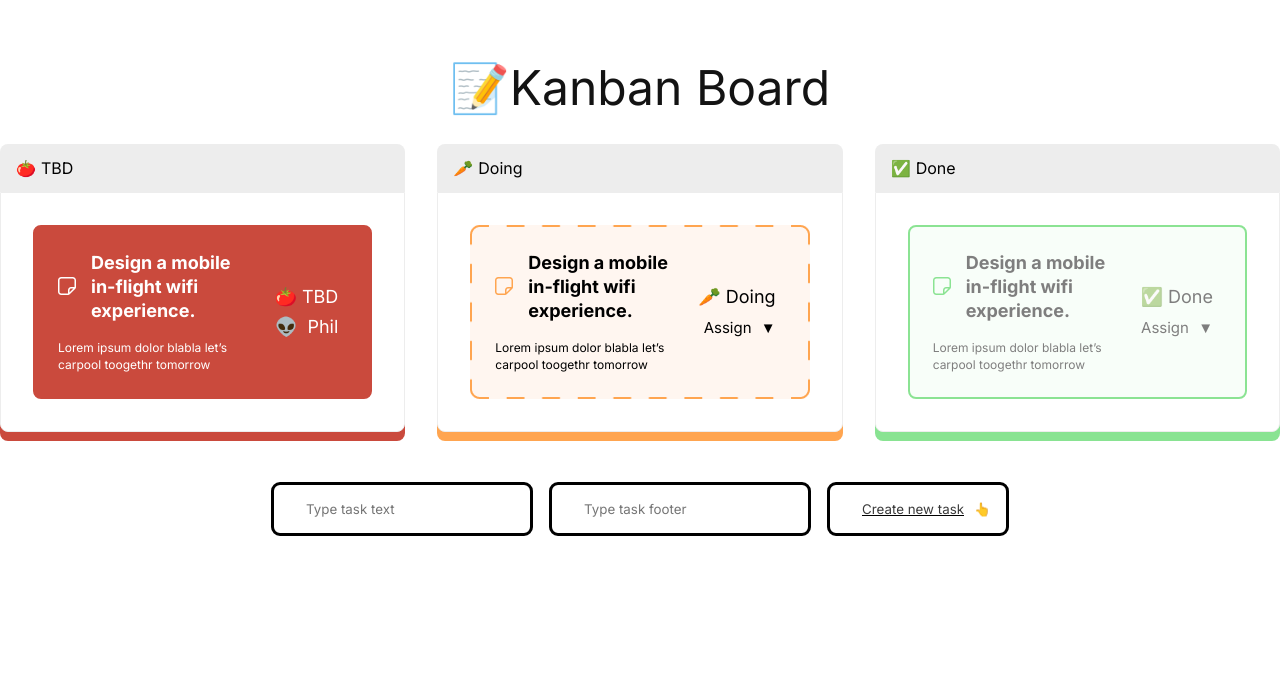
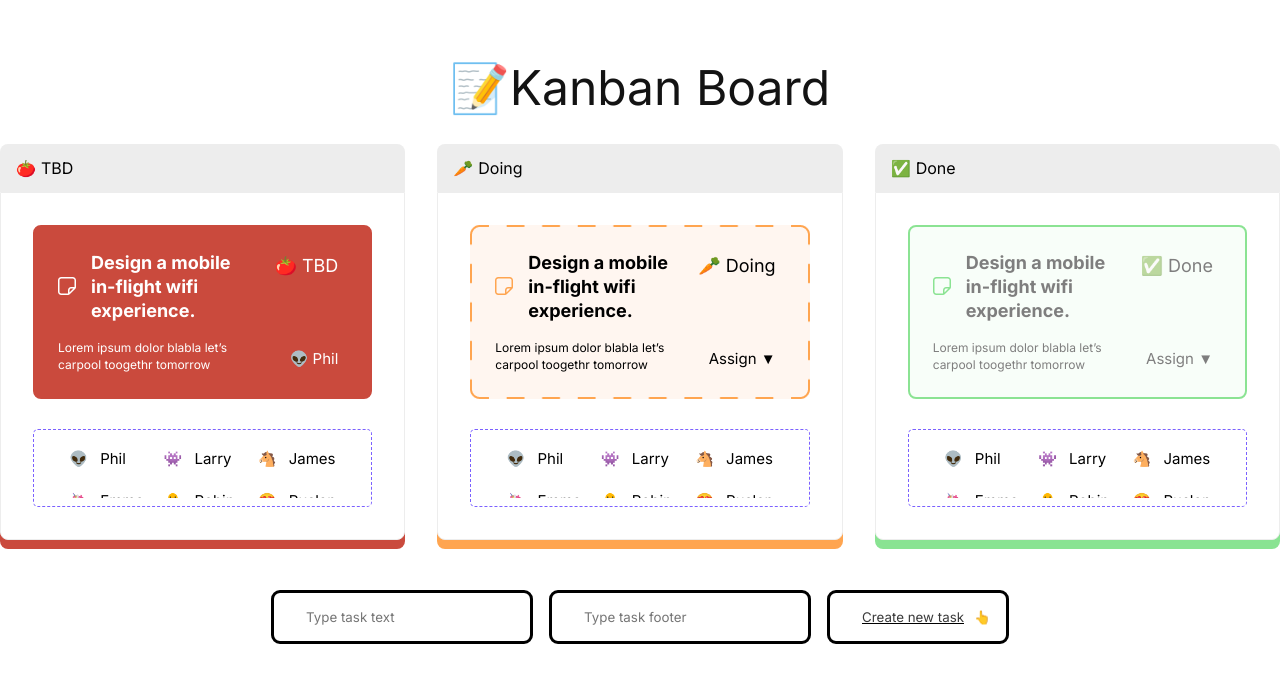
Before and after one commit to setupedf/React-Kanban-Portfolio, a React (Create React App) app: page / in a window 1280 px wide. Shown: the top 682 px of the page. Built offline with nearby package versions, Linux system fonts and the light colour scheme.

Commit message:
added Collegues - pin a person to the task

```diff
--- /dev/null
+++ b/src/Colleagues.jsx
@@ -0,0 +1,33 @@
+import React from "react";
+
+// Importing packages
+import styled from "styled-components";
+
+function Colleagues(props) {
+
+    if (props.show) {
+        return (
+
+            <div className="window">
+                {/* <div className="window-header">
+                    <span className="window-header-emoji">➕</span>
+                    <span className="window-header-title">Add your team mates</span>
+                </div> */}
+                <ul className="window-list">
+                    {
+                        props.colleagues.names.map((colleague, index) => {
+                            return(
+                                <li onClick={props.clickHandler} className="window-list-item" key={index}>
+                                    <span> {props.colleagues[colleague]} </span>
+                                    <span className="window-list-item-name"> {colleague} </span>
+                                </li>
+                            )
+                        })
+                    }
+                </ul>
+            </div>
+        )
+    }
+}
+
+export default Colleagues
--- a/src/Draggable.jsx
+++ b/src/Draggable.jsx
@@ -1,8 +1,9 @@
-import React from "react";
+import React, {useState} from "react";
 
 // Importing packages
 import { Draggable } from 'react-beautiful-dnd';
 import styled from "styled-components";
+import Colleagues from "./Colleagues";
 
 let taskStyles = {
     'column-0': {
@@ -33,8 +34,10 @@ let colleagues = {
     'James': '🐴',
     'Emma': '🦄',
     'Robin': '🐥',
-    'Assignee': '▼'
-  }
+    'Assign': '▼',
+    'Ruslan': '😍 ',
+    names: ['Phil', 'Larry', 'James', 'Emma', 'Robin', 'Ruslan', 'Assign']
+}
 
 const Task = styled.div`
     padding: 24px 32px 24px 23px;
@@ -51,6 +54,7 @@ const Svg = styled.div`
 
 function DraggableItem(props) {
 
+    // Event handlers
     function getTaskStyle(columnId, snapshot) {
         if (!snapshot.draggingOver) {
             return taskStyles[columnId]
@@ -59,6 +63,25 @@ function DraggableItem(props) {
             return taskStyles[snapshot.draggingOver]
         }
     }
+
+    const clickHandler = (e) => {
+        setShow(!show)
+
+        // remove whitespaces
+        let name = e.target.innerText.trim()
+
+        if (name === 'Assign') {
+            props.task.colleague = null
+        }
+        else {
+            props.task.colleague = name
+        }
+
+        console.log(props.task)
+    }
+
+    // Hooks
+    const [show, setShow] = useState(true)
 
     return (
 
@@ -102,25 +125,36 @@ function DraggableItem(props) {
 
                                             {
                                                 snapshot.draggingOver ?
-                                                <span className="App-main-column-body-item-column-state"> { props.columnData[snapshot.draggingOver].icon } <span> { props.columnData[snapshot.draggingOver].state } </span> </span> :
-                                                <span className="App-main-column-body-item-column-state"> { props.columnData[props.column.id].icon } <span> {props.columnData[props.column.id].state} </span> </span>
+                                                <span className="App-main-column-body-item-column-state-text"> { props.columnData[snapshot.draggingOver].icon } <span> { props.columnData[snapshot.draggingOver].state }</span></span> :
+                                                <span className="App-main-column-body-item-column-state-text"> { props.columnData[props.column.id].icon } <span> {props.columnData[props.column.id].state}</span></span>
                                             }
                                         </div>
+
                                         <span className="App-main-column-body-item-column-employee">
                                             {
                                                 props.task.colleague ?
-                                                <span className="App-main-column-body-item-column-employee"> {colleagues[props.task.colleague]} <span> { props.task.colleague } </span> </span> :
-                                                <span className="App-main-column-body-item-column-employee assign"> Assign <span> {colleagues['Assignee']} </span> </span>
+                                                <span onClick={clickHandler} className="App-main-column-body-item-column-employee-text assign">
+                                                    <span> {colleagues[props.task.colleague]} </span>
+
+                                                    <span className="assign-name"> { props.task.colleague } </span>
+                                                </span> :
+
+                                                <span onClick={clickHandler} className="App-main-column-body-item-column-employee-text assign">
+                                                    <span className="assign-name"> Assign </span>
+
+                                                    <span> { colleagues['Assign'] } </span>
+                                                </span>
                                             }
                                         </span>
                                     </div>
                                 </li>
                             </Task>
+
+                            <Colleagues show={show} colleagues={colleagues} clickHandler={clickHandler}/>
                         </div>
                     )
                 }
             }
-
         </Draggable>
     )
 }
--- /dev/null
+++ b/src/styles/parts/colleagues.css
@@ -0,0 +1,38 @@
+.window {
+    display: flex;
+    align-items: center;
+    flex-direction: column;
+    padding: 8px;
+    background: #FFFFFF;
+    width: 100%;
+    margin-top: 30px;
+    border: 1px dashed #7B61FF;
+    border-radius: 5px;
+}
+
+.window-header-emoji {
+    margin-right: 16px;
+}
+
+.window-list {
+    display: grid;
+    grid-template-columns: 1fr 1fr 1fr;
+    gap: 16px;
+    max-height: 60px;
+    overflow-x: hidden;
+    overflow-y: scroll;
+    padding: 8px;
+}
+
+.window-list-item {
+    font-size: 15px;
+    line-height: 26px;
+}
+
+.window-list-item-name {
+    margin-left: 8px;
+}
+
+.window-list-item-name:hover {
+    text-decoration: underline;
+}
--- a/src/styles/parts/main.css
+++ b/src/styles/parts/main.css
@@ -52,10 +52,8 @@
     /* grid-template-columns: 2fr 1fr; */
 }
 
-.App-main-column-body-item-column {
-    align-self: center;
-    justify-self: end;
-    height: 100%;
+.App-main-column-body-item-column:nth-child(2) {
+    justify-content: space-between;
 }
 
 .App-main-column-body-item-column:nth-child(1) {
@@ -91,7 +89,6 @@
 .App-main-column-body-item-column:nth-child(2) {
     display: flex;
     flex-direction: column;
-    justify-content: center;
     font-weight: 400;
     font-size: 18px;
     line-height: 30px;
@@ -101,15 +98,15 @@
     word-break: break-word;
 }
 
-.App-main-column-body-item-column-employee.assign {
+.App-main-column-body-item-column-employee-text {
     font-size: 15px;
     line-height: 26px;
 }
 
-.App-main-column-body-item-column-employee.assign:hover {
+.assign-name:hover {
     text-decoration: underline;
 }
 
-.App-main-column-body-item-column-employee span {
+/* .App-main-column-body-item-column-employee-text span {
     margin-left: 5px;
-}
+} */
--- a/src/styles/styles.css
+++ b/src/styles/styles.css
@@ -2,3 +2,4 @@
 @import url('./parts/header.css');
 @import url('./parts/main.css');
 @import url('./parts/footer.css');
+@import url('./parts/colleagues.css');
```
